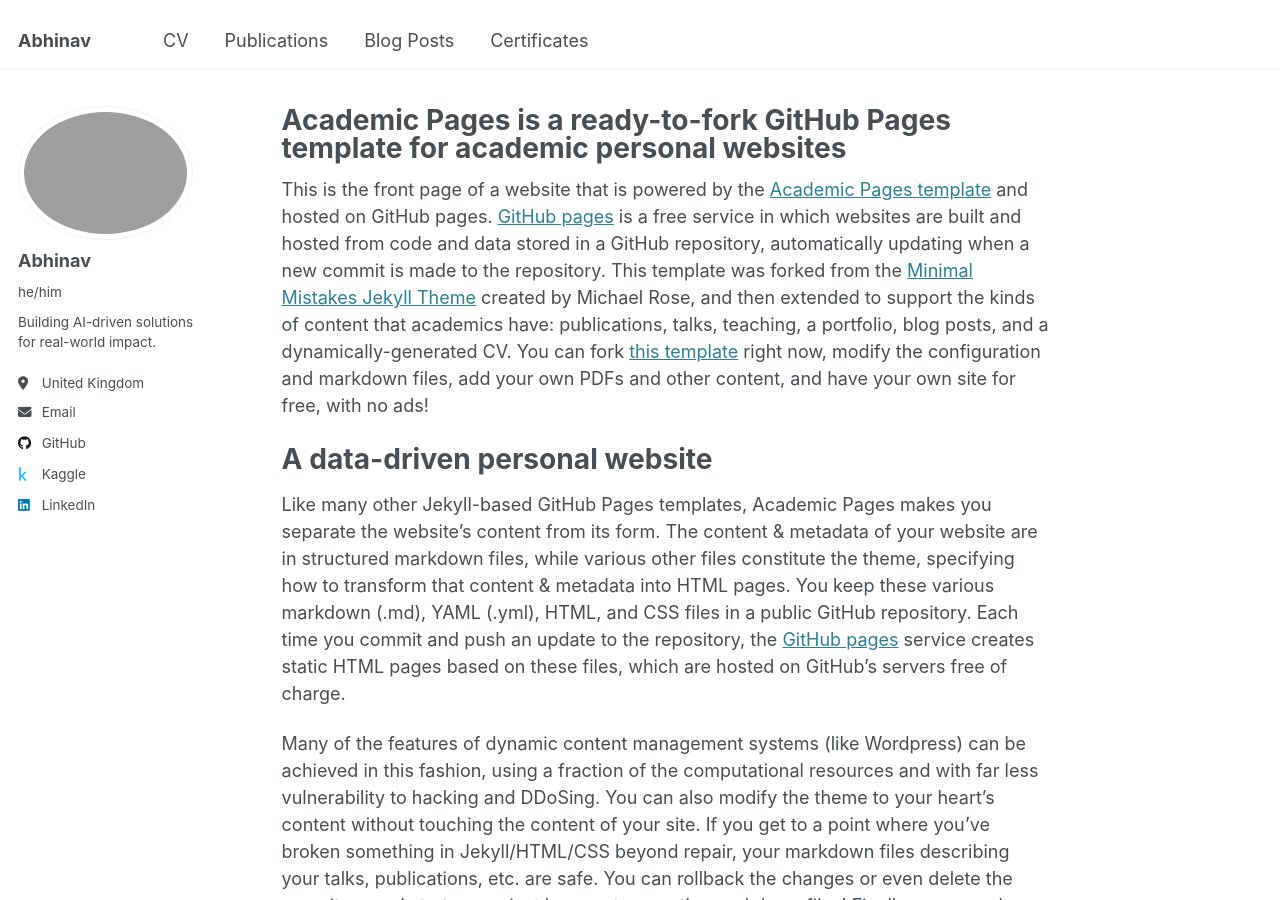
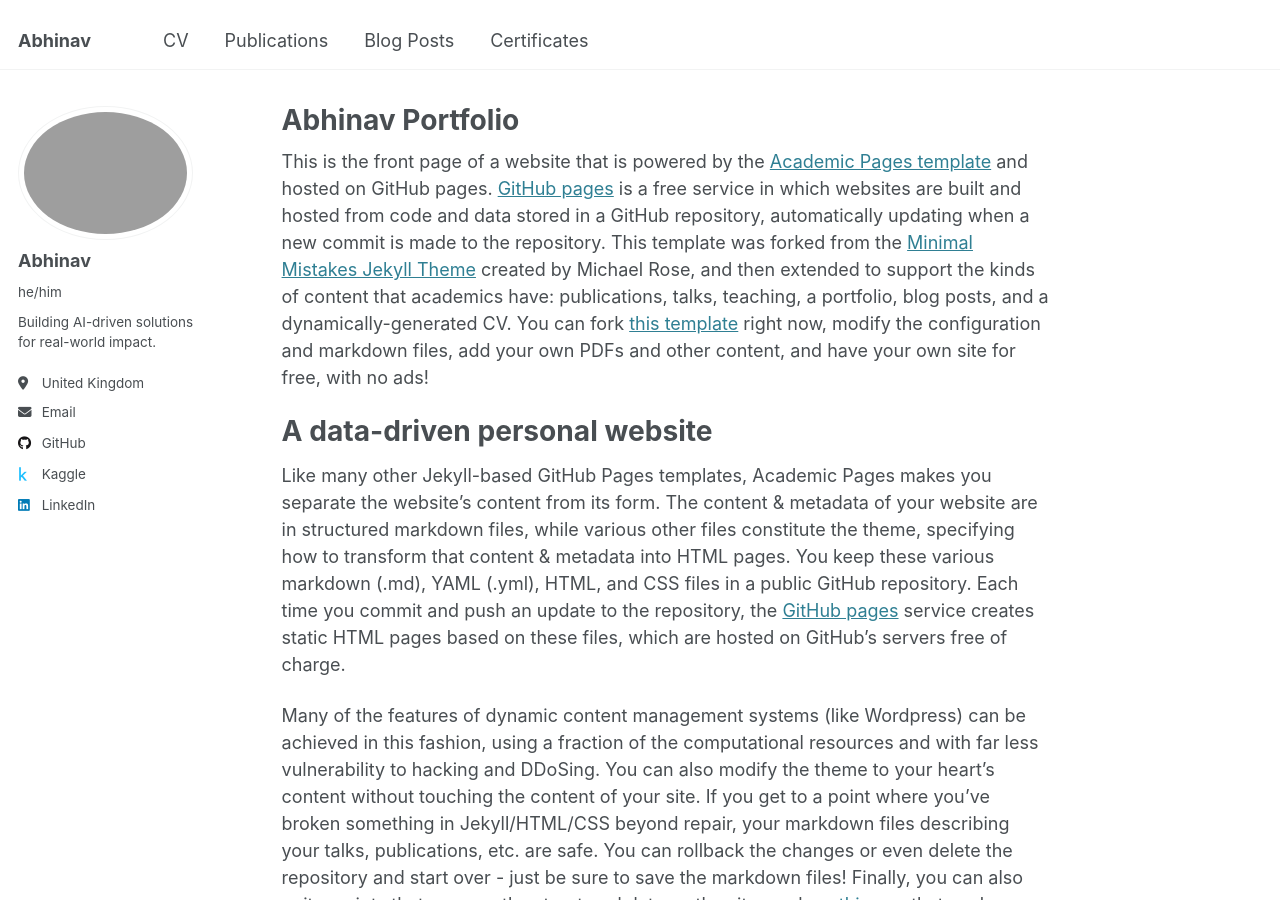
Before and after one commit to Abhinav330/portfolio-test, a Jekyll site: the page built from _pages/about.md, in a window 1280 px wide and 900 px high. Built offline with Jekyll 4.4.1, drawn with Linux system fonts in a browser that asks for light colours.

```diff
--- a/_pages/about.md
+++ b/_pages/about.md
@@ -1,6 +1,6 @@
 ---
 permalink: /
-title: "Academic Pages is a ready-to-fork GitHub Pages template for academic personal websites"
+title: "Abhinav Portfolio"
 author_profile: true
 redirect_from:
   - /about/
```
Also changed, not shown: _certificates/az_cert1.md (+1 -1 lines), _certificates/az_cert2.md (+1 -1 lines), _certificates/az_cert3.md (+1 -1 lines).
